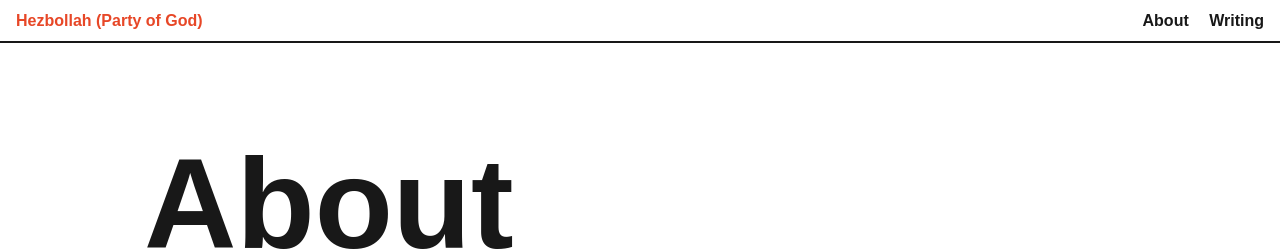
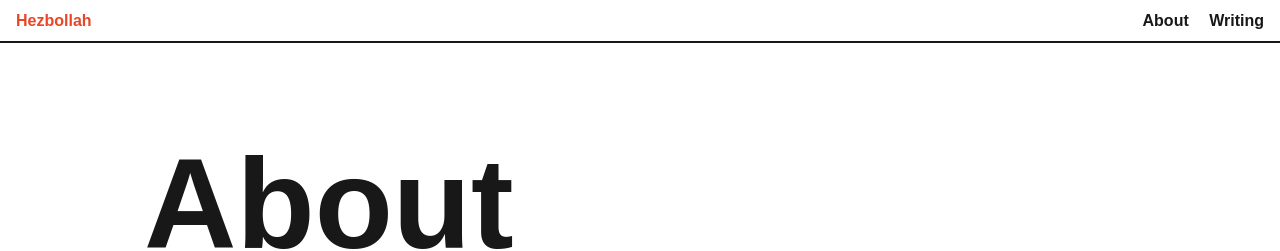
Before and after one commit to jrdntnnr/partyofgod, a Jekyll site: the page built from about.md, in a window 1280 px wide. Shown: the top 251 px of the page. Built offline with Jekyll 4.4.1, drawn with Linux system fonts in a browser that asks for light colours; some web fonts are replaced; comment, search, counter and statistics services are not loaded; part of the change alters nothing that is shown.

Commit message:
som stuff
I hope i remeber all the important stuff I delete

```diff
--- a/_config.yml
+++ b/_config.yml
@@ -13,8 +13,8 @@
 # you will see them accessed via {{ site.title }}, {{ site.github_repo }}, and so on.
 # You can create any custom variable you would like, and they will be accessible
 # in the templates via {{ site.myvariable }}.
-title: Hezbollah (Party of God)
-description: A bold typographic theme inspired by Swiss design.
+title: Hezbollah
+description: حزب الله | Party of God Revolutionary Fashion
 baseurl: "" # the subpath of your site, e.g. /blog
 url: "https://hezbollah.ml" # the base hostname & protocol for your site, e.g. http://example.com
 github_repo: jekyll # the GitHub repo name for your project
```
